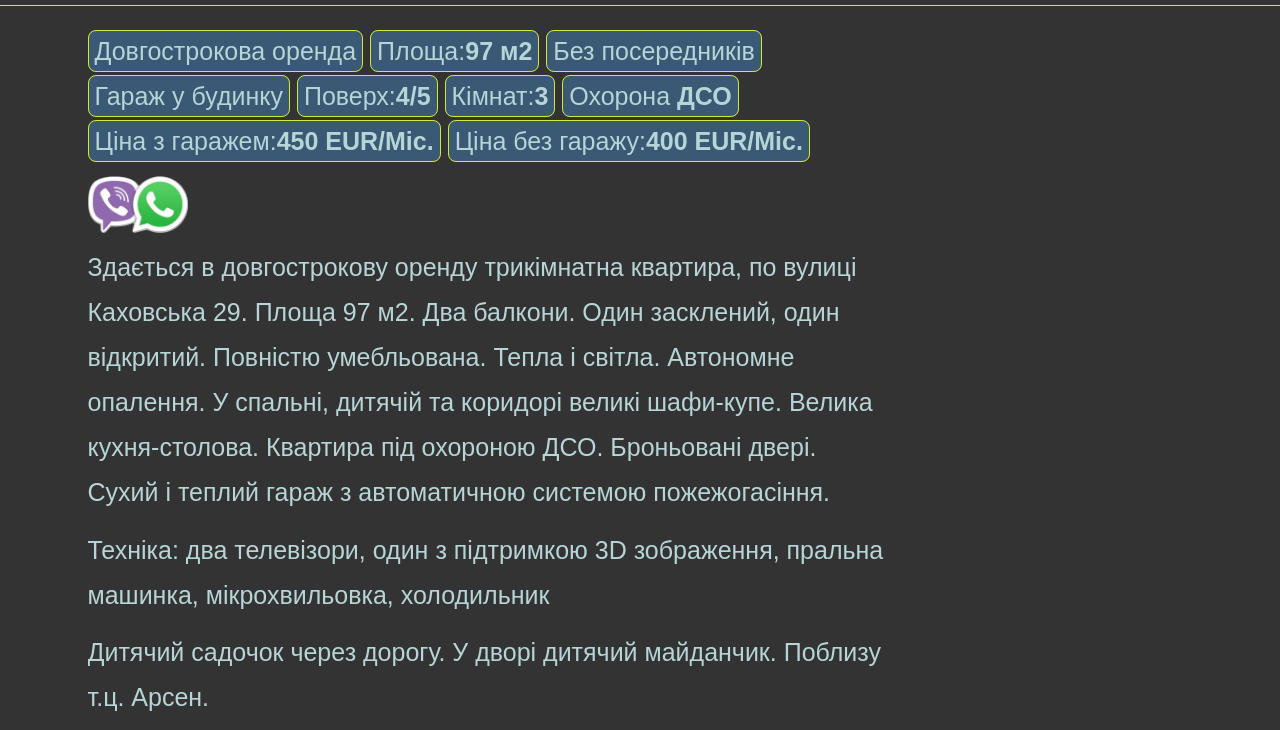
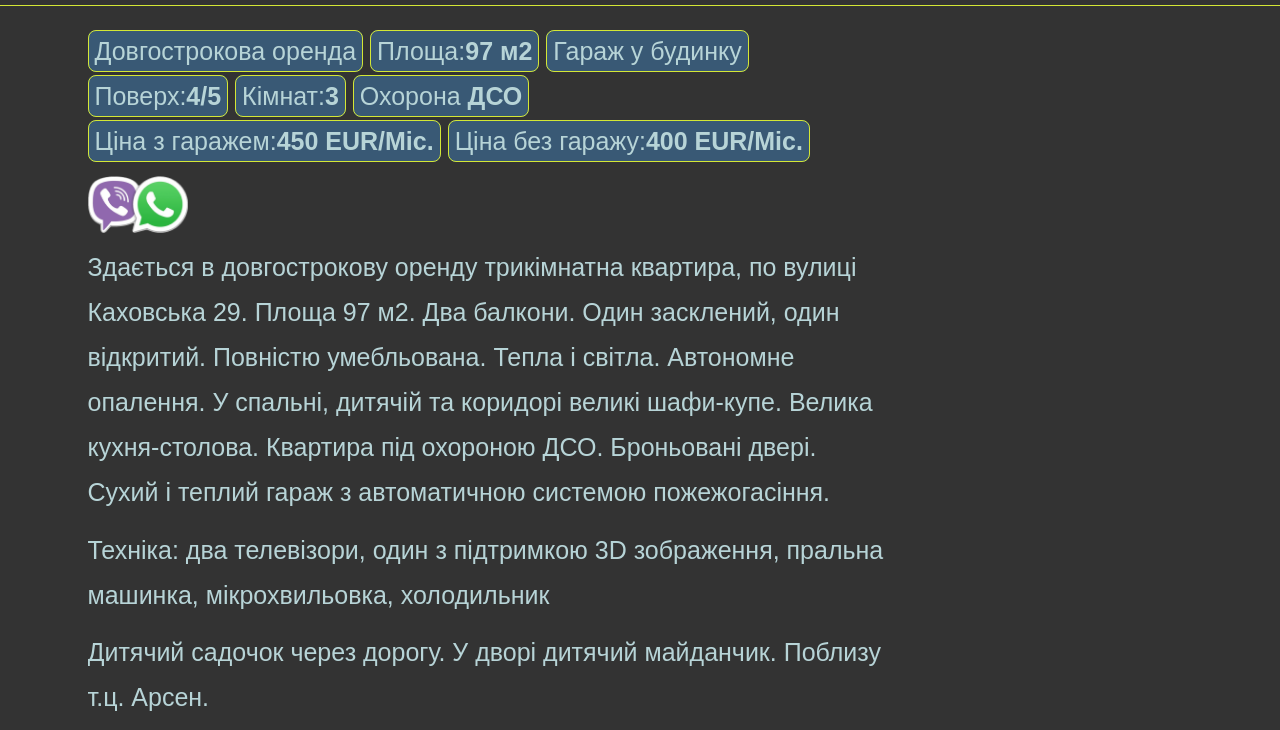
Before and after one commit to volbobvol/KMoHMUxjuviCRJJh, a plain HTML site: page index.html in a window 1280 px wide. Shown: the part 70-800 px from the top of the page. Drawn offline with nearby package versions, Linux system fonts and the light colour scheme; a web font is replaced by a local one.

Commit message:
Update index.html

```diff
--- a/index.html
+++ b/index.html
@@ -40,7 +40,7 @@
                 <p id="tags">
                   <span>Довгострокова оренда</span>
                   <span>Площа:<strong>97 м2</strong></span>
-                  <span>Без посередників</span>
+                  <!-- <span>Без посередників</span> -->
                   <span>Гараж у будинку</span>
                   <span>Поверх:<strong>4/5</strong></span>
                   <span>Кімнат:<strong>3</strong></span>
```
